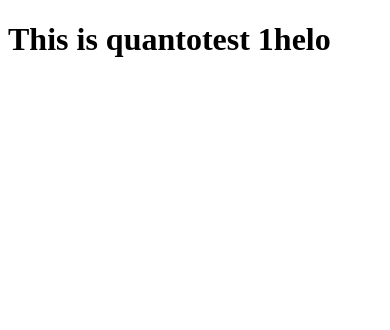
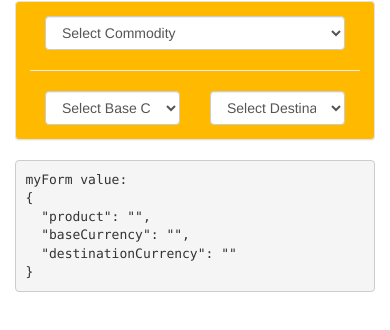
Before and after one commit to Kliative/Quanto-Angular-POC, an Angular app: page / in a window 390 px wide. Shown: the top 330 px of the page. Built offline with nearby package versions, Linux system fonts and the light colour scheme.

Commit message:
Angular linking

```diff
--- a/package.json
+++ b/package.json
@@ -22,6 +22,8 @@
     "@angular/platform-browser-dynamic": "^2.3.1",
     "@angular/router": "^3.3.1",
     "core-js": "^2.4.1",
+    "ng2-bootstrap": "^1.1.1",
+    "ng2-select": "^1.1.2",
     "rxjs": "^5.0.1",
     "ts-helpers": "^1.1.1",
     "zone.js": "^0.7.2"
--- a/src/app/app.component.html
+++ b/src/app/app.component.html
@@ -1,12 +1,144 @@
+<style>
+  .wellColor{
 
-<div class="col-md-2"></div>
-    <div class="col-md-8">
+    background-color: #FFBA00;
+  }
+  .well {
+      padding: 1em;
+      min-height: 20px;
+      margin-bottom: 20px;
 
-      <div class="well wellColor animated fadeIn"> </div>
-        <h1>This is quantotest 1helo</h1>
+      border-radius: 4px;
+      -webkit-box-shadow:0 1px 1px rgba(0,0,0,.05);
+      box-shadow: 0 1px 1px rgba(0,0,0,.05);
+  }
+  .finalCalc {
+    font-size:4em;
+  }
+  .info p {
+    color: #fff;
+  }
+</style>
+
+<!--<form [formGroup]="myForm" novalidate (ngSubmit)="save(myForm.value, myForm.valid)">
+    <div class="form-group">
+      <label for="">Name</label>
+      <input type="text" class="form-control" formControlName="product">
+      <small [hidden]="myForm.controls.name.valid || (myForm.controls.name.pristine && !submitted)" class="text-danger">
+            Name is required (minimum 5 characters).
+          </small>
+      <pre class="margin-20">{{ myForm.controls.name.errors | json }}</pre>
     </div>
-<div class="col-md-2"></div>
+    <div class="form-group">
+      <label for="">Address</label>
+      <input type="text" class="form-control" formControlName="baseCurrency">
+      <small [hidden]="myForm.controls.address.controls.street.valid || (myForm.controls.address.controls.street.pristine && !submitted)" class="text-danger">
+            Street required
+          </small>
+    </div>
+    <div class="form-group">
+      <label for="">Postcode</label>
+      <input type="text" class="form-control" formControlName="destinationCurrency">
+    </div>
+    <button type="submit" class="btn btn-default">Submit</button>
+    <div class="margin-20">
+      <div>myForm details:-</div>
+      <pre>Is myForm valid?: <br>{{myForm.valid | json}}</pre>
+      <pre>Is myForm submitted?: <br>{{submitted | json}}</pre>
+      <pre>myForm value: <br>{{myForm.value | json}}</pre>
+    </div>
+    <div class="margin-20">
+      Form changes:
+    </div>
+    <div *ngFor="let event of events" class="margin-20">
+      <pre> {{ event | json }} </pre>
+    </div>
+  </form>-->
 
-<style>
+  <!---->
+  <form [formGroup]="myForm" novalidate (ngSubmit)="save(myForm.value, myForm.valid)">
+<div class="col-md-2 col-lg-2"></div>
+    <div class="col-xs-12 col-sm-12 col-md-8 col-lg-8 ">
+      <div class="well wellColor animated fadeIn">
+<!---->
+<span *ngIf="myForm.controls.baseCurrency.value == 'ZAR'">
+<!---->
+        <!--[INFO SECTION]-->
+        <div class="row">
+          <div class="info">
+            <div class="col-xs-6 col-sm-6 col-md-6 col-lg-6">
 
-</style>
+                <!--Text-->
+                <label for="">Price</label>
+                  <p>Loerm</p>
+                <label for="">Range</label>
+                <p>sprint 4</p>
+                <label for="">Price in Local Currency</label>
+                  <p>Loerm</p>
+                <label for="">Price in [LOCAL]</label>
+                  <p>Loerm</p>
+                <small>forgien price = local price in local currency</small>
+                <hr>
+                <label for="">Exchange</label>
+                  <p>Local C vs Forgien C</p>
+                  <p>Forgien C vs Local C</p>
+                <small><i class="fa fa-refresh" aria-hidden="true"></i> time of last update UCT</small>
+                <hr>
+                <div class="well">
+                  <span class="finalCalc">64%</span>
+                  <br>
+                  <small>Product is Less/More Expansive</small>
+                </div>
+
+            </div>
+            <div class="col-xs-6 col-sm-6 col-md-6 col-lg-6">
+                <!--Image-->
+                <label for="">Image/icon Info</label>
+            </div>
+          </div>
+        </div>
+<hr>
+
+<!---->
+</span>
+<!---->
+ <!-- [commodity SECTION]-->
+        <div class="row">
+          <div class="container">
+            <div class="col-xs-12 col-sm-12 col-md-12 col-lg-12">
+                <select class="form-control" formControlName="product">
+                  <option value="">Select Commodity</option>
+                  <option value="Coke">Coke/Pepsi (0.33 liter bottle)</option>
+                  <option value="DBeer">Domestic Beer (0.5 liter draught)</option>
+                  <option value="IBeer">Imported Beer (0.33 liter bottle)</option>
+                </select>
+            </div>
+          </div>
+        </div>
+
+        <hr>
+        <!--[currency SECTION]-->
+        <div class="row">
+          <div class="container">
+            <div class="col-xs-6 col-sm-6 col-md-6 col-lg-6">
+              <select class="form-control" formControlName="baseCurrency">
+                <option value="">Select Base Currency...</option>
+                <option value="ZAR">ZAR</option>
+              </select>
+            </div>
+            <div class="col-xs-6 col-sm-6 col-md-6 col-lg-6">
+              <select class="form-control" formControlName="destinationCurrency">
+                <option value="">Select Destination Currency...</option>
+                <option value="GBP">GBP</option>
+              </select>
+            </div>
+          </div>
+        </div>
+      </div>
+            <div class="margin-20">
+              <pre>myForm value: <br>{{myForm.value | json}}</pre>
+            </div>
+    </div>
+<div class="col-md-2 col-lg-2"></div>
+
+  </form>
--- a/src/app/app.component.ts
+++ b/src/app/app.component.ts
@@ -1,4 +1,6 @@
-import { Component } from '@angular/core';
+import { Component, OnInit } from '@angular/core';
+import { FormGroup, FormControl, FormBuilder, Validators } from '@angular/forms';
+import { User } from './user.interface';
 
 @Component({
   selector: 'app-root',
@@ -6,5 +8,24 @@ import { Component } from '@angular/core';
   styleUrls: ['./css/app.component.css']
 })
 export class AppComponent {
-  title = 'app works!';
+  public myForm: FormGroup;
+    public submitted: boolean;
+    public events: any[] = [];
+
+    constructor(private _fb: FormBuilder) { }
+
+    ngOnInit() {
+
+        this.myForm = this._fb.group({
+            product: '',
+            baseCurrency: '',
+            destinationCurrency: ''
+        });
+
+    }
+
+    save(model: User, isValid: boolean) {
+        this.submitted = true;
+        console.log(model, isValid);
+    }
 }
--- a/src/app/app.module.ts
+++ b/src/app/app.module.ts
@@ -1,7 +1,8 @@
 import { BrowserModule } from '@angular/platform-browser';
 import { NgModule } from '@angular/core';
-import { FormsModule } from '@angular/forms';
+import { FormsModule, ReactiveFormsModule } from '@angular/forms';
 import { HttpModule } from '@angular/http';
+
 
 import { AppComponent } from './app.component';
 
@@ -12,7 +13,8 @@ import { AppComponent } from './app.component';
   imports: [
     BrowserModule,
     FormsModule,
-    HttpModule
+    HttpModule,
+    ReactiveFormsModule
   ],
   providers: [],
   bootstrap: [AppComponent]
--- a/src/index.html
+++ b/src/index.html
@@ -4,7 +4,7 @@
   <meta charset="utf-8">
   <title>QuantoTest</title>
   <base href="/">
-
+  <link href="https://maxcdn.bootstrapcdn.com/bootstrap/3.3.7/css/bootstrap.min.css" rel="stylesheet" integrity="sha384-BVYiiSIFeK1dGmJRAkycuHAHRg32OmUcww7on3RYdg4Va+PmSTsz/K68vbdEjh4u" crossorigin="anonymous">
   <meta name="viewport" content="width=device-width, initial-scale=1">
   <link rel="icon" type="image/x-icon" href="favicon.ico">
 </head>
@@ -13,4 +13,9 @@
 </body>
   <script src="https://ajax.googleapis.com/ajax/libs/jquery/1.12.4/jquery.min.js"></script>
   <script src="http://maxcdn.bootstrapcdn.com/bootstrap/3.3.7/js/bootstrap.min.js"></script>
+  <script>
+$(window).load(function() {
+  $("html, body").animate({ scrollTop: $(document).height() }, 1000);
+});
+</script>
 </html>
```
Also changed, not shown: src/app/user.interface.ts (added, +9 -0 lines).
